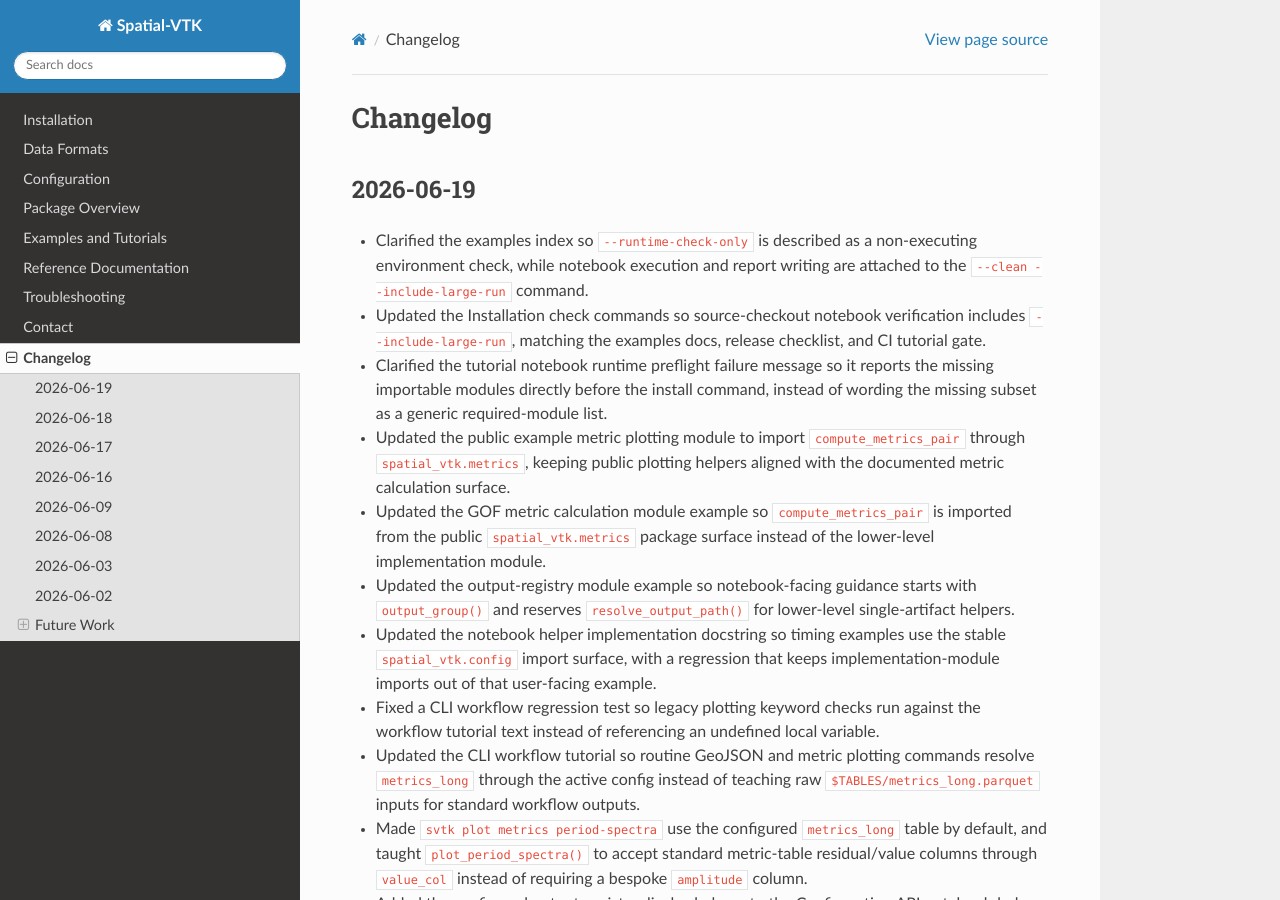
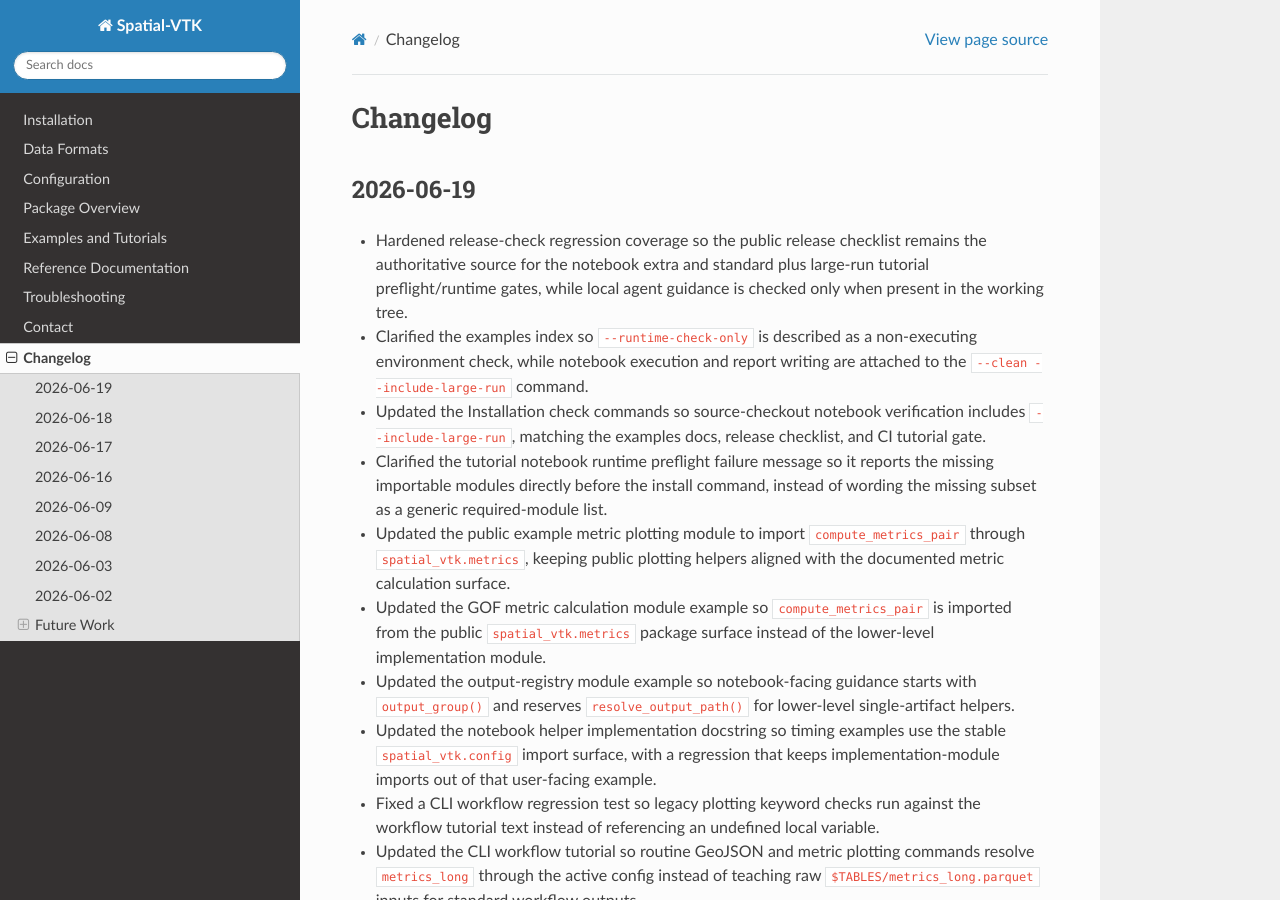
Before and after one commit to bcbirkel/spatial-vtk, a Sphinx documentation site: the page built from docs/changelog.rst, in a window 1280 px wide and 900 px high. Built offline with Sphinx 7.4.7 and the Read the Docs theme 3.1.0, drawn with Linux system fonts in a browser that asks for light colours.

Commit message:
Harden release checklist validation

```diff
--- a/docs/changelog.rst
+++ b/docs/changelog.rst
@@ -4,6 +4,10 @@ Changelog
 2026-06-19
 ----------
 
+- Hardened release-check regression coverage so the public release checklist
+  remains the authoritative source for the notebook extra and standard plus
+  large-run tutorial preflight/runtime gates, while local agent guidance is
+  checked only when present in the working tree.
 - Clarified the examples index so ``--runtime-check-only`` is described as a
   non-executing environment check, while notebook execution and report writing
   are attached to the ``--clean --include-large-run`` command.
```
Also changed, not shown: 1 other file.
